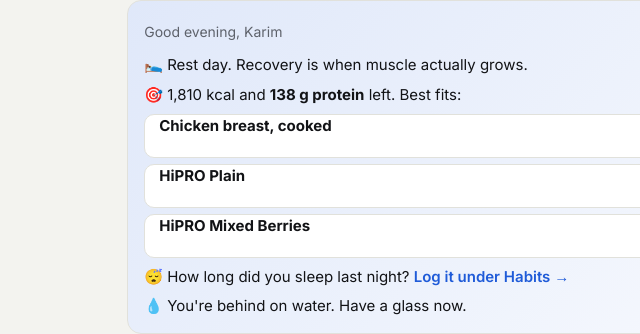
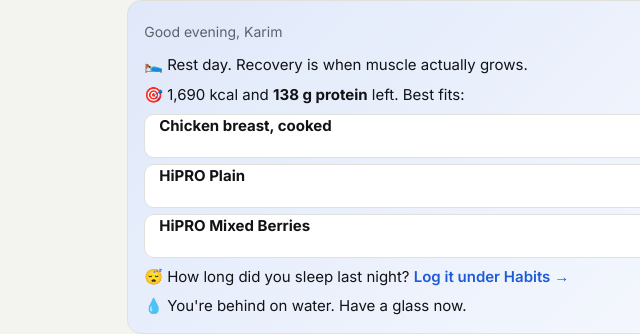
Before and after one commit to karim4547/tracker, a plain HTML site: page index.html in a window 1280 px wide. Shown: the part 132-466 px from the top of the page, 14-654 px from the left. Drawn offline with nearby package versions, Linux system fonts and the light colour scheme.

Commit message:
Rice cakes x5
Co-Authored-By: Claude Opus 5.5 <noreply@anthropic.com>
Claude-Session: https://claude.ai/code/session_01LHxqVJNCWAoZQN6suwgKJE

```diff
--- a/index.html
+++ b/index.html
@@ -1899,6 +1899,7 @@ try{state.seeded=state.seeded||[];if(!state.seeded.includes("peanut10")){if(!sta
 try{state.seeded=state.seeded||[];if(!state.seeded.includes("peanutlog1125")){const d="2026-11-25";(state.logs[d]=state.logs[d]||[]).push({id:uid(),n:"Salted peanuts",k:60,p:2.5,c:2,f:5,q:1});state.seeded.push("peanutlog1125")}}catch(e){}
 try{state.seeded=state.seeded||[];if(!state.seeded.includes("vd1125")){state.hab=state.hab||{};const h=state.hab["2026-11-25"]=state.hab["2026-11-25"]||{};h.vd=1;state.seeded.push("vd1125")}}catch(e){}
 try{state.seeded=state.seeded||[];if(!state.seeded.includes("mashreq1125")){const N="Al Mashreq rice cake";if(!state.foods.some(f=>f.n===N))state.foods.unshift({id:uid(),n:N,u:"1 piece",k:30,p:0,c:7,f:0.5});const d="2026-11-25";(state.logs[d]=state.logs[d]||[]).push({id:uid(),n:N,k:30,p:0,c:7,f:0.5,q:1});state.seeded.push("mashreq1125")}}catch(e){}
+try{state.seeded=state.seeded||[];if(!state.seeded.includes("mashreq5")){const L=state.logs["2026-11-25"]||[],e=L.find(x=>x.n==="Al Mashreq rice cake");if(e)e.q=5;state.seeded.push("mashreq5")}}catch(e){}
 try{state.seeded=state.seeded||[];if(!state.seeded.includes("bulkbar1")){if(!state.foods.some(f=>/^Bulk Muscle protein bar/i.test(f.n)))state.foods.unshift({id:uid(),n:"Bulk Muscle protein bar (white choco cheesecake)",u:"1 bar (70 g)",k:291,p:20,c:32.5,f:9});state.seeded.push("bulkbar1");localStorage.setItem("ft-state",JSON.stringify(state))}}catch(e){}
 try{state.seeded=state.seeded||[];if(!state.seeded.includes("hidefly")){state.hiddenLifts=state.hiddenLifts||[];const ks=new Set(["dumbbell fly"]);for(const W of state.workouts)for(const e of W.ex)if(/(dumbbell|db) ?fly/i.test(e.n))ks.add(norm(e.n));for(const k of ks)if(!state.hiddenLifts.includes(k))state.hiddenLifts.push(k);state.seeded.push("hidefly");localStorage.setItem("ft-state",JSON.stringify(state))}}catch(e){}
 try{state.seeded=state.seeded||[];if(!state.seeded.includes("inbody1122")){const o=state.body.find(q=>q.d==="2026-11-22"),x={w:70.5,smm:30.9,bfm:16.4,pbf:23.2};if(o)Object.assign(o,x);else state.body.push({d:"2026-11-22",...x});state.body.sort((a,b)=>a.d.localeCompare(b.d));state.seeded.push("inbody1122");localStorage.setItem("ft-state",JSON.stringify(state))}}catch(e){}
@@ -1907,7 +1908,7 @@ ui.enter=1;if(ui.restEnd>Date.now())restI=setInterval(tickRest,250);else ui.rest
 render();
 setTimeout(()=>cloudPull(),800);window.__cp=cloudPull;
 }
-const BUILD="2026-11-25j";
+const BUILD="2026-11-25k";
 (function(){let drag=null;const set=(el,x)=>{const r=el.getBoundingClientRect();el.style.setProperty("--x",Math.max(0,Math.min(100,(x-r.left)/r.width*100))+"%")};
   document.addEventListener("pointerdown",e=>{const el=e.target.closest&&e.target.closest("#phcmp");if(el){drag=el;set(el,e.clientX)}});
   document.addEventListener("pointermove",e=>{if(drag)set(drag,e.clientX)});
```
